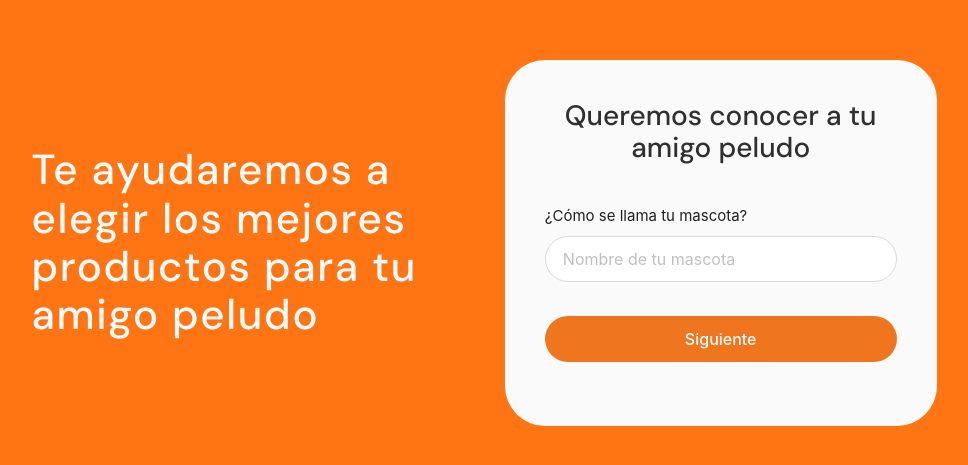
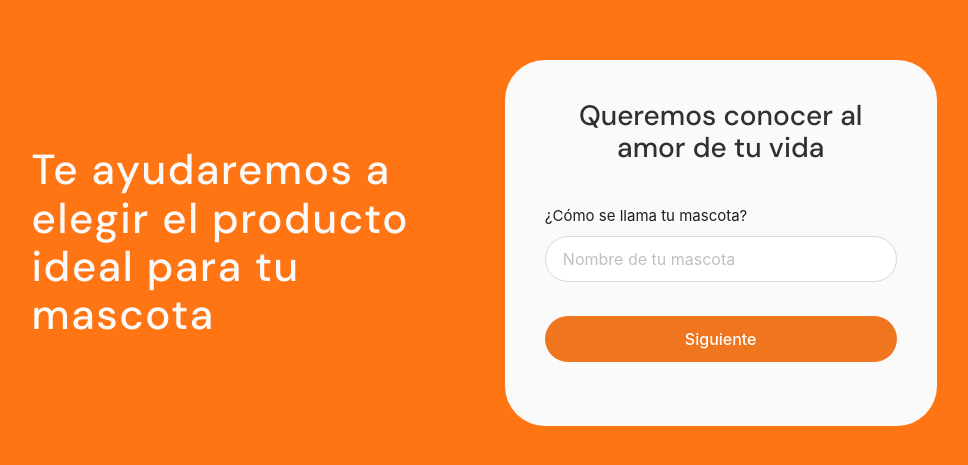
Before and after one commit to fobossalmeron/paw-app, a React (Create React App) app: page / in a window 1280 px wide. Shown: the part 141-606 px from the top of the page, without its empty margins (156-1124 px from the left). Built offline with nearby package versions, Linux system fonts and the light colour scheme.

Commit message:
cambios de copy

```diff
--- a/src/PetNameForm.tsx
+++ b/src/PetNameForm.tsx
@@ -33,7 +33,7 @@ function PetNameForm(
 
   return (
     <>
-      <p className="form_title">Queremos conocer a tu amigo peludo</p>
+      <p className="form_title">Queremos conocer al amor de tu vida</p>
       <Form
         name="petNameForm"
         layout="vertical"
--- a/src/Stepper.tsx
+++ b/src/Stepper.tsx
@@ -110,7 +110,7 @@ const CreateTaskMultiStepForm = () => {
       {form.selectedIndex <= 1 && (
         <Fade triggerOnce>
           <p className="welcome">
-            Te ayudaremos a elegir los mejores productos para tu amigo peludo
+            Te ayudaremos a elegir el producto ideal para tu mascota
           </p>
         </Fade>
       )}
```
